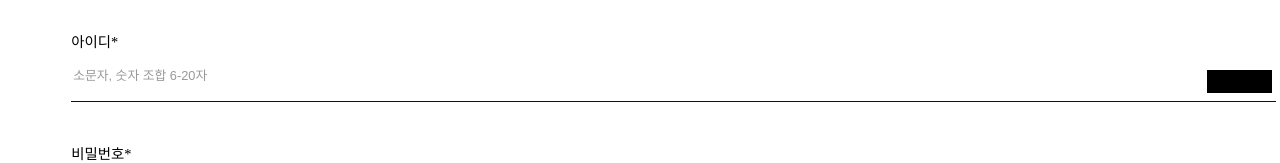
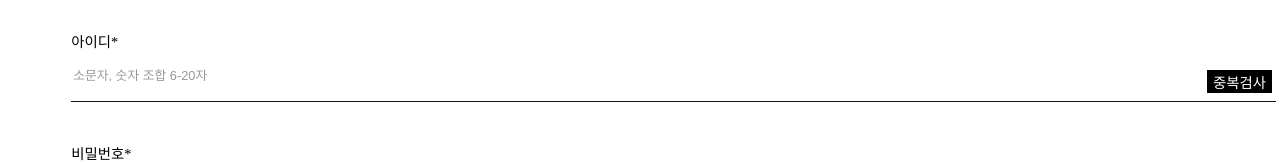
Before and after one commit to DO-SOPT-WEB/JeonganJang, a React (Vite) app in the folder week4/: page /signup in a window 1280 px wide. Shown: the part 226-389 px from the top of the page. Built offline with nearby package versions, Linux system fonts and the light colour scheme; no server answers.

Commit message:
fix: 중복검사 클릭 시 색깔 바뀌지 않는 현상 수정

```diff
--- a/week4/src/components/Username.jsx
+++ b/week4/src/components/Username.jsx
@@ -19,8 +19,6 @@ const Username = ({ username, setUsername, isValidId, setIsValidID }) => {
       if (response.status === 200) {
         const { isExist } = response.data;
         setIsValidID(!isExist);
-        console.log("중복검사 통과", response.data);
-        console.log(isValidId, "isValidId");
       }
     } catch (error) {
       if (error.response && error.response.status === 404) {
@@ -33,14 +31,14 @@ const Username = ({ username, setUsername, isValidId, setIsValidID }) => {
   };
 
   const duplicateBtnColor = () => {
-    if (!isValidId) {
-      console.log(!isValidId, "첫번재");
-      return "black";
-    } else if (isValidId) {
-      console.log(isValidId, "두번째");
+    if (isValidId === false) {
+      // 중복 검사 통과하지 못했을 때
+      return "red";
+    } else if (isValidId === true) {
+      // 중복 검사 통과했을 때
       return "green";
     } else {
-      return "red";
+      return "black";
     }
   };
 
@@ -63,7 +61,7 @@ const Username = ({ username, setUsername, isValidId, setIsValidID }) => {
         type="button"
         className="inputBtn"
         onClick={checkDuplicate}
-        style={{ backgroundColor: duplicateBtnColor() }}
+        style={{ backgroundColor: duplicateBtnColor(), color: "white" }}
       >
         중복검사
       </button>
```
